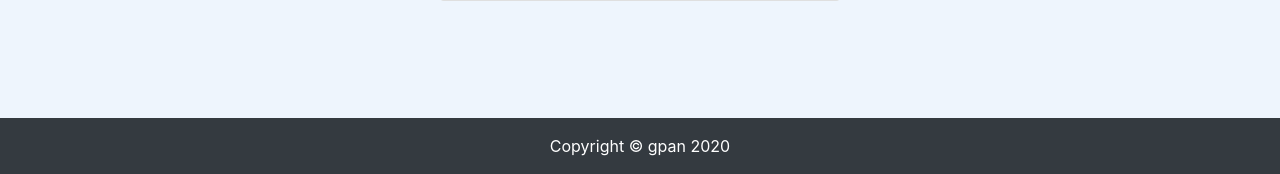
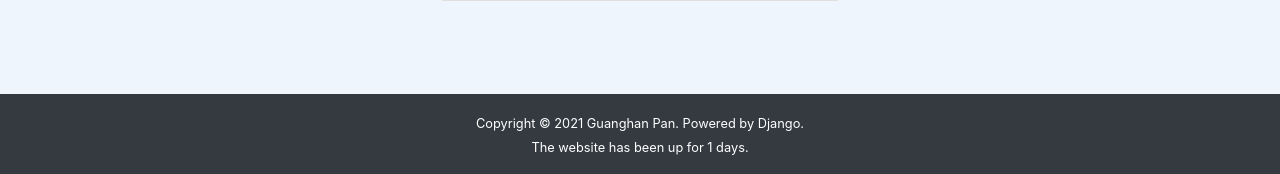
Before and after one commit to guanghanp/Panacoder, a Django app: page /accounts/signup/ in a window 1280 px wide. Shown: the part 626-800 px from the top of the page. Run offline with Django 3.2, Linux system fonts and the light colour scheme; some libraries are stand-ins or nearby versions.

Commit message:
change footer

```diff
--- a/templates/footer.html
+++ b/templates/footer.html
@@ -5,6 +5,13 @@
 </div>
 <footer class="py-3 bg-dark">
     <div class="container">
-        <p class="m-0 text-center text-white">Copyright &copy; gpan 2020</p>
+        {% now "Y" as current_year %}
+        <p class="mb-0 text-center text-white"><small>Copyright &copy; {{current_year}} Guanghan Pan. Powered by Django.</small></p>
+        <p class="m-0 text-center text-white"><small id="web-day"></small></p>
+        <script>function getTime(){var d = new Date();var old = new Date('2021/02/03');
+            var y=document.getElementById("web-day");
+            var dd=Math.floor((d.getTime() - old.getTime()) / (24 * 3600 * 1000));
+            var d_str="The website has been up for "+dd+" days.";y.innerHTML=d_str;}getTime()</script>
+
     </div>
 </footer>
```
